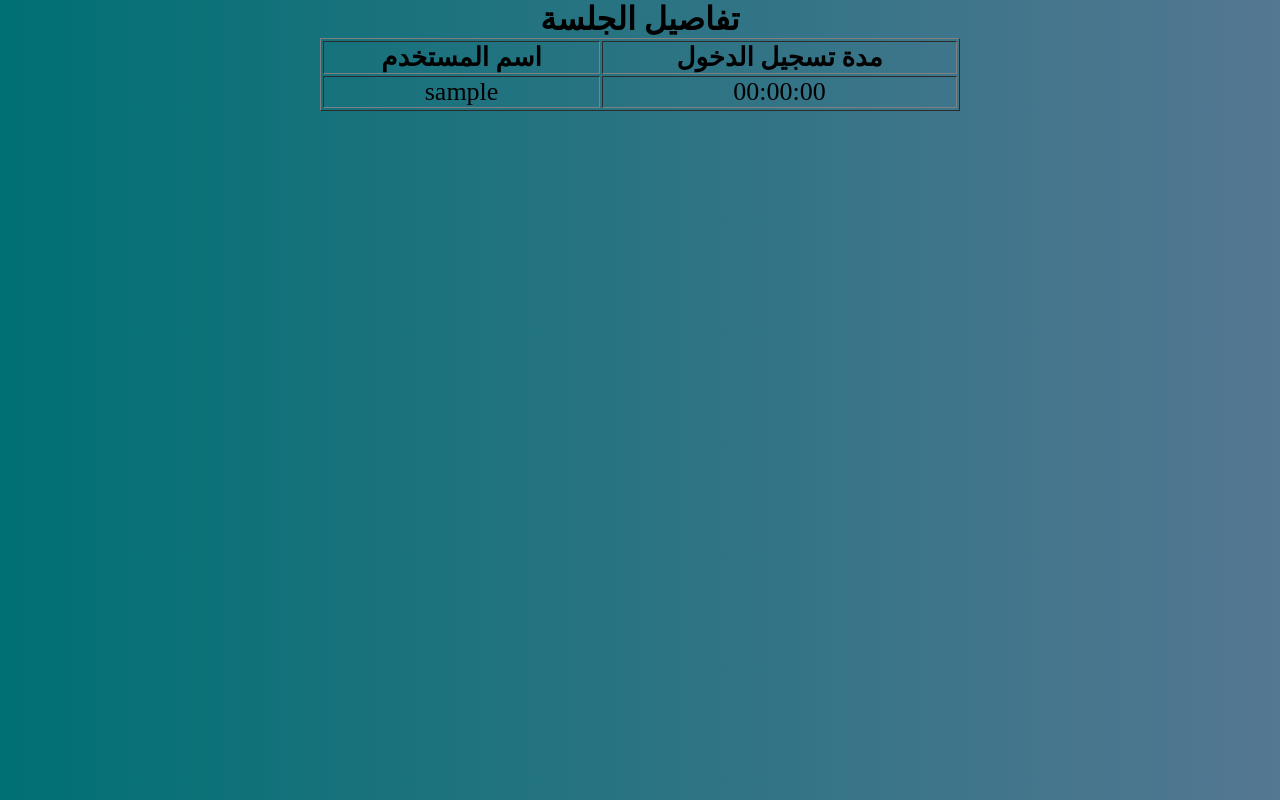
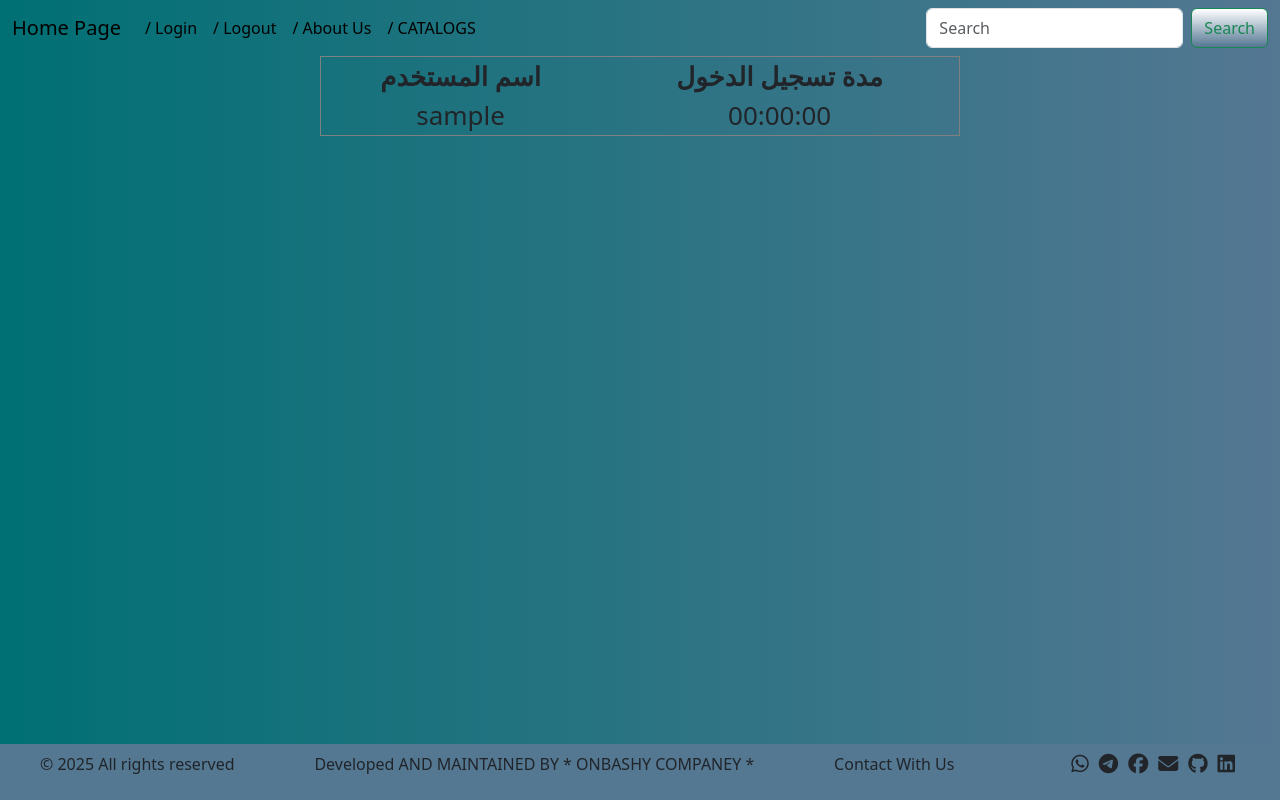
Before and after one commit to abdalfatah1994/home_work_4, a PHP site: page /logout.php in a window 1280 px wide. Run offline with PHP 8.4, Linux system fonts and the light colour scheme; the visitor is signed in with stand-in values (Sample User, id 1).

Commit message:
edit endex

```diff
--- a/logout.php
+++ b/logout.php
@@ -27,6 +27,9 @@ if (isset($_POST['logout'])) {
     <meta charset="UTF-8">
     <meta name="viewport" content="width=device-width, initial-scale=1.0">
     <link rel="stylesheet" href="./style.css">
+    <link rel="shortcut icon" type="image/x-icon" href="./images/LOHOUT.png">
+    <link href="https://cdn.jsdelivr.net/npm/bootstrap@5.3.5/dist/css/bootstrap.min.css" rel="stylesheet" crossorigin="anonymous">
+    <link rel="stylesheet" href="https://cdnjs.cloudflare.com/ajax/libs/font-awesome/6.7.2/css/all.min.css" crossorigin="anonymous" referrerpolicy="no-referrer" />
     <title>تسجيل الخروج</title>
 </head>
 
@@ -43,7 +46,63 @@ if (isset($_POST['logout'])) {
             <td><?= sprintf("%02d:%02d:%02d", $hours, $minutes, $seconds) ?></td>
         </tr>
     </table>
+    <nav class="navbar navbar-expand-lg navbar-light bg-light" style="background: linear-gradient(to left ,#547792,#007074);display: flex;position:fixed;width: 100%;top: 0px ; z-index: 99;">
+      <div class="container-fluid">
+        <button class="navbar-toggler" type="button" data-bs-toggle="collapse" data-bs-target="#navbarTogglerDemo01" aria-controls="navbarTogglerDemo01" aria-expanded="false" aria-label="Toggle navigation">
+          <span class="navbar-toggler-icon"></span>
+        </button>
+        <div class="collapse navbar-collapse" id="navbarTogglerDemo01">
+          <a class="navbar-brand" href="./index.php"> Home Page </a>
+          <ul class="navbar-nav me-auto mb-2 mb-lg-0">
+            <li class="nav-item">
+              <a Login class="nav-link active" aria-current="page" href="./login.php"> / Login </a>
+            </li>
+            <li class="nav-item">
+              <a class="nav-link active" aria-current="page" href="./logout.php"> / Logout </a>
+            </li>
+            <li class="nav-item">
+              <a class="nav-link active" aria-current="page" href="./index.php"> / About Us </a>
+            </li>
+            <li class="nav-item">
+              <a class="nav-link active" aria-current="page" href="./index.php"> / CATALOGS </a>
+            </li>
+          </ul>
+          <form class="d-flex">
+            <input class="form-control me-2" type="search" placeholder="Search" aria-label="Search">
+            <button class="btn btn-outline-success" type="submit">Search</button>
+          </form>
+        </div>
+      </div>
+    </nav>
+    <span class="element-footer">
+      <p>© 2025 All rights reserved </p>
+      <p> Developed AND MAINTAINED BY * ONBASHY COMPANEY * </p>
+      <p> Contact With Us </p>
+      <ul style="display: flex;list-style-type: none;font-size: 20px; ">
+        <li class="nav-item" style="margin: 5px;">
+          <a class="nav-link" href="https://wa.me/+963951371241"> <i class="fa-brands fa-whatsapp"></i></a>
+        </li>
+        <li class="nav-item" style="margin: 5px;">
+          <a class="nav-link" href="https://t.me/abdalfatah_onbashy"><i class="fa-brands fa-telegram"></i></a>
+        </li>
+        <li style="margin: 5px;" class="nav-item">
+          <a class="nav-link" href="https://www.facebook.com/share/16BY2dqi7T/"> <i class="fa-brands fa-facebook"></i></a>
+        </li>
+        <li class="nav-item" style="margin: 5px;">
+          <a class="nav-link" href="https://www.abdalfatahonbashy1994@gmail.com"> <i class="fa-solid fa-envelope"></i></a>
+        </li>
+        <!--  github رابط -->
+        <li class="nav-item" style="margin: 5px;">
+          <a class="nav-link" href="#"> <i class="fa-brands fa-github"></i> </a>
+        </li>
+        <!--  linkedin رابط -->
+        <li class="nav-item" style="margin: 5px;">
+          <a class="nav-link" href="#"> <i class="fa-brands fa-linkedin"></i></i> </a>
+        </li>
+      </ul>
+    </span>
 
+    <script src="https://cdn.jsdelivr.net/npm/bootstrap@5.3.5/dist/js/bootstrap.bundle.min.js" crossorigin="anonymous"></script>
 
 </body>
 </html>
--- a/products.php
+++ b/products.php
@@ -101,7 +101,7 @@ try {
       </div>
     <?php endif; ?>
 
-    <table class="admin_table" >
+    <table class="admin_table" style="margin:65px;width: 200vh;">
       <tr>
         <th class="admin_table_th"> PRODUCT NAME / اسم المنتج</th>
         <th class="admin_table_th"> $ : PRICE  السعر</th>
@@ -115,13 +115,13 @@ try {
             <td class="admin_table_th"><?= htmlspecialchars($product['price_product']); ?></td>
             <td class="admin_table_th">
               <?php if (!empty($product['img_url_product'])): ?>
-                <img src="<?= htmlspecialchars($product['img_url_product']); ?>" alt="<?= htmlspecialchars($product['name_product']); ?>" style="max-width:100px;">
+                <img src="<?= htmlspecialchars($product['img_url_product']); ?>" alt="<?= htmlspecialchars($product['name_product']); ?>" style="max-width:200px;">
               <?php else: ?>
                 لا توجد صورة
               <?php endif; ?>
             </td>
             <td class="admin_table_th">
-              <a href="product.php?product_id=<?= htmlspecialchars($product['id_product']); ?>" class="btn btn-primary">عرض المنتج</a>
+              <a href="product.php?product_id=<?= htmlspecialchars($product['id_product']); ?>" class="btn btn-primary"> Show Details / عرض التفاصيل</a>
             </td>
           </tr>
         <?php endforeach; ?>
--- a/style.css
+++ b/style.css
@@ -7,6 +7,7 @@ img {
   width: 100%;
   height: auto;
 }
+
 @media (max-width: 767px) {
   .element-footer {
     display: flex;
@@ -131,6 +132,7 @@ img {
   }
 }
 @media (min-width: 768px) {
+
   .products-element {
     display: flex;
     flex-wrap: wrap;
```
